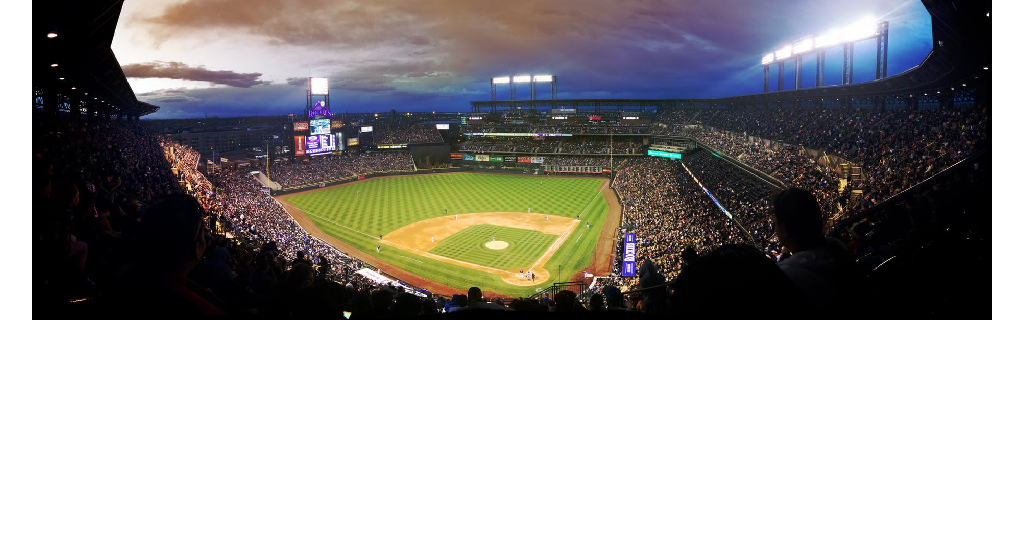
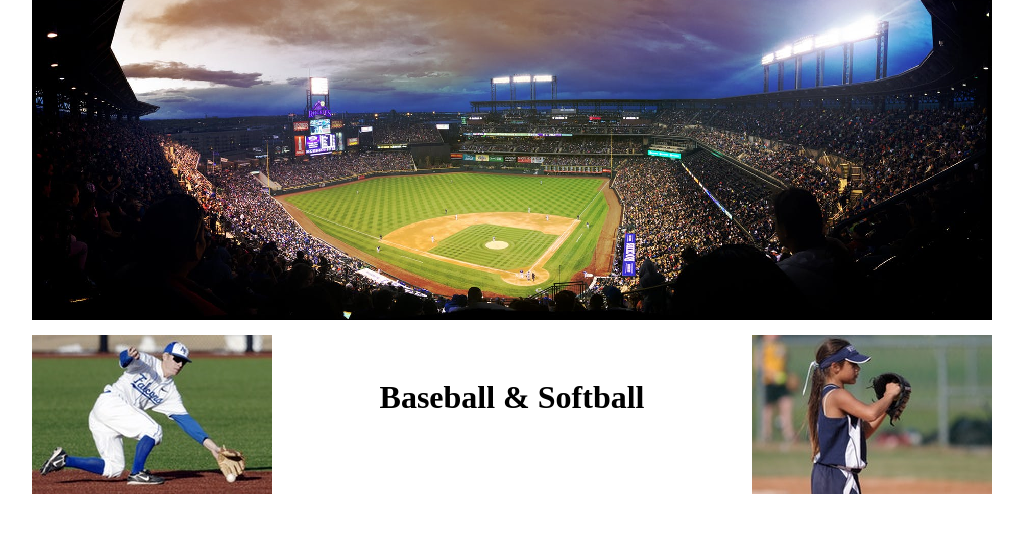
Before and after one commit to suhaylk30/MidtermWRedo, a plain HTML site: page docs/index.html in a window 1280 px wide. Shown: the part 199-732 px from the top of the page, without its empty margins (128-1151 px from the left). Drawn offline with Linux system fonts and the light colour scheme.

Commit message:
I added a couple of pictures to show the kinds of gloves sold and I moved the picture to the left and right so they are aligned to the edge, and I centered the heading.

```diff
--- a/docs/css/styles.css
+++ b/docs/css/styles.css
@@ -21,11 +21,27 @@
     height: 360px;
     margin-bottom: 15px;
 }
+#picOne {
+    width: 320px;
+    text-align: left;
+}
+#picTwo {
+    width: 320px;
+    text-align: right;
+}
+#kinds {
+    width: 320px;
+    text-align: center;
+}
 #banner {
     margin-top: 20px;
     background-color: black;
     width: 960px;
     opacity: 0.8;
+}
+#upperFoot {
+    height: 160px;
+    line-height: 80px;
 }
 #banner h1 {
     color: antiquewhite;
--- a/docs/index.html
+++ b/docs/index.html
@@ -24,6 +24,17 @@
                 <h1>We Sell a Variety of Different Gloves</h1>
             </div>
         </div> <!--- EO mainframe --->
+        <div id="upperFoot" class="floatLeft"> <!--- upperFoot --->
+            <div id="picOne" class="floatLeft">
+                    <img src="images/baseball-player-shortstop-infield-sport-40755.jpeg" height="159" width="240"/>
+            </div>
+            <div id="kinds" class="floatLeft">
+                <h1>Baseball & Softball</h1>
+            </div>
+            <div id="picTwo" class="floatLeft">
+                    <img src="images/softball-pitcher-female-sport-163365.jpeg" height="159" width="240"/>
+            </div>
+        </div> <!--- EO upperFoot --->
         <div id="footer"> <!--- Footer --->
 
         </div> <!--- EO Footer --->
```
Also changed, not shown: docs/images/baseball-player-shortstop-infield-sport-40755.jpeg (added), docs/images/softball-pitcher-female-sport-163365.jpeg (added).
